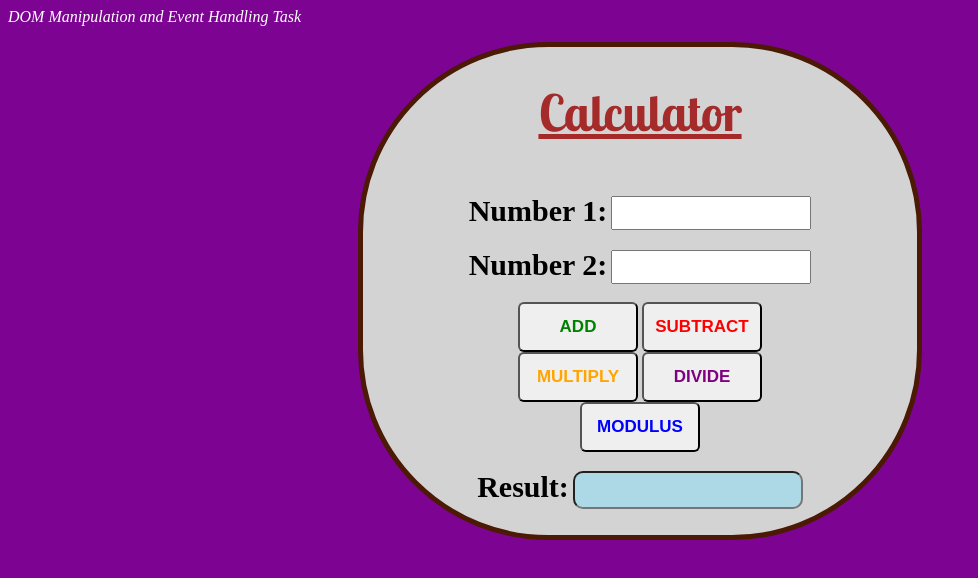
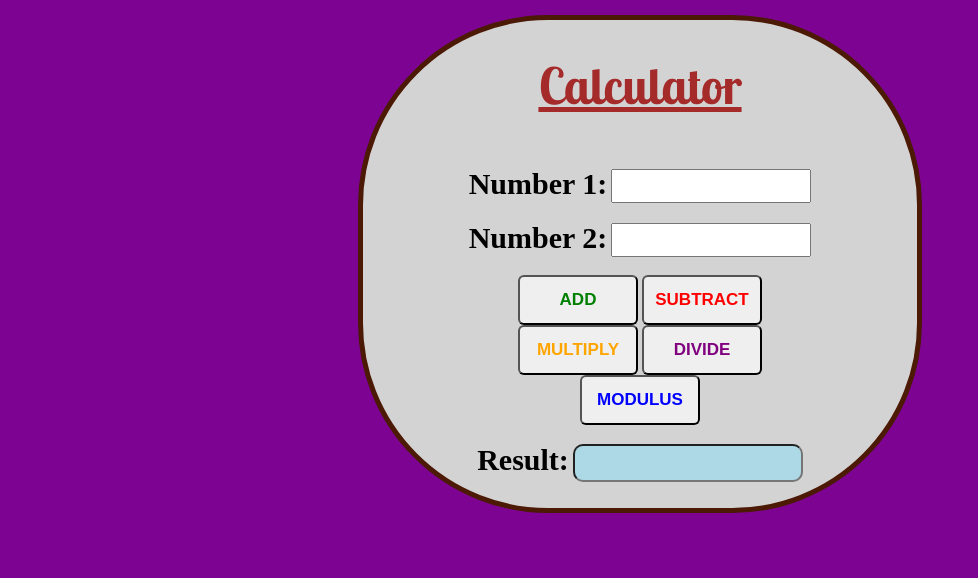
Before and after one commit to anup2065/Calculator, a plain HTML site: page index.html in a window 1280 px wide. Shown: the whole page, without its empty margins (0-978 px from the left). Drawn offline with nearby package versions, Linux system fonts and the light colour scheme.

Commit message:
Update index.html
done

```diff
--- a/index.html
+++ b/index.html
@@ -10,9 +10,7 @@
 </head>
 
 <body>
-    <i>
-        <p style="text-align:left; color:white;">DOM Manipulation and Event Handling Task</p>
-    </i>
+
 
     <div class="whole">
 
@@ -49,4 +47,5 @@
 
 </body>
 
+
 </html>
```
